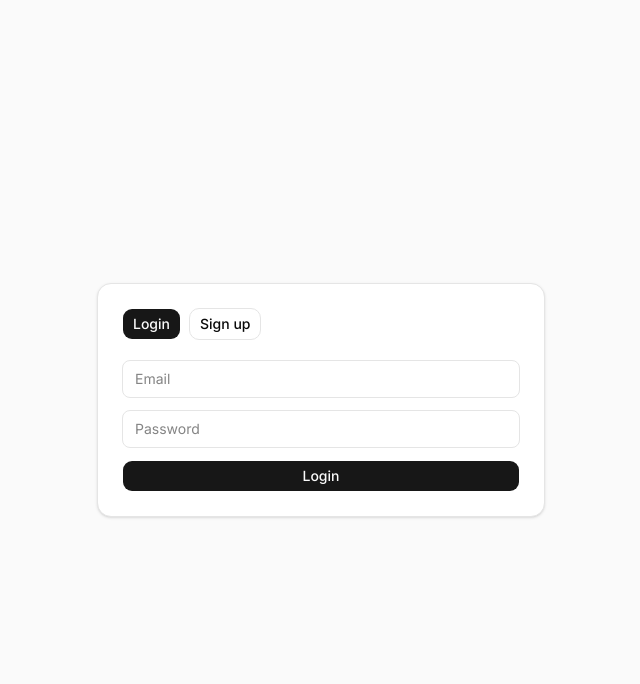
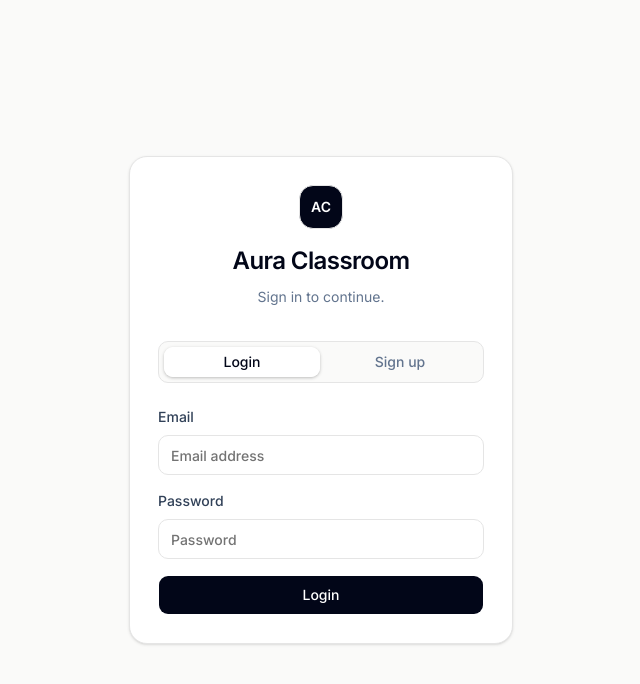
Before and after one commit to Musanna-al-akil/SDP200-AI-learning-hub, a Next.js app in the folder apps/web/: page / in a window 1280 px wide. Shown: the top 684 px of the page, without its empty margins (319-959 px from the left). Built offline with nearby package versions, Linux system fonts and the light colour scheme; no server answers.

Commit message:
Update app branding and enhance authentication UI

```diff
--- a/apps/web/src/app/dashboard/layout.tsx
+++ b/apps/web/src/app/dashboard/layout.tsx
@@ -31,7 +31,7 @@ export default function DashboardLayout({ children }: DashboardLayoutProps) {
                   <div className="rounded-md bg-sky-100 p-1.5 text-sky-700">
                     <GraduationCapIcon className="size-4" />
                   </div>
-                  <p className="text-lg font-medium tracking-tight text-foreground">Classroom</p>
+                  <p className="text-lg font-medium tracking-tight text-foreground">Aura Classroom</p>
                 </div>
               </div>
               <DashboardActions variant="header" />
--- a/apps/web/src/app/layout.tsx
+++ b/apps/web/src/app/layout.tsx
@@ -11,8 +11,8 @@ const inter = Inter({
 });
 
 export const metadata: Metadata = {
-  title: "AI-Enhanced Learning Hub",
-  description: "AI classroom platform",
+  title: "Aura Classroom",
+  description: "AI-enhanced classroom workspace for teaching and study.",
 };
 
 export default function RootLayout({
@@ -21,10 +21,7 @@ export default function RootLayout({
   children: React.ReactNode;
 }>) {
   return (
-    <html
-      lang="en"
-      className={`${inter.variable} h-full antialiased`}
-    >
+    <html lang="en" className={`${inter.variable} h-full antialiased`}>
       <body className="min-h-full flex flex-col">
         <AuthProvider>
           {children}
--- a/apps/web/src/app/page.tsx
+++ b/apps/web/src/app/page.tsx
@@ -2,8 +2,10 @@ import { AuthGate } from "@/components/auth/auth-gate";
 
 export default function Home() {
   return (
-    <main className="flex min-h-screen items-center justify-center bg-zinc-50 p-6">
-      <AuthGate />
+    <main className="flex min-h-screen items-center justify-center bg-stone-50 px-5 py-10 text-slate-950">
+      <div className="w-full max-w-sm">
+        <AuthGate />
+      </div>
     </main>
   );
 }
--- a/apps/web/src/components/auth/auth-gate.tsx
+++ b/apps/web/src/components/auth/auth-gate.tsx
@@ -1,10 +1,12 @@
 "use client";
 
 import { useRouter } from "next/navigation";
+import { Loader2Icon } from "lucide-react";
 import { FormEvent, useEffect, useState } from "react";
 import { toast } from "sonner";
 
 import { Button } from "@/components/shadcn/ui/button";
+import { Input } from "@/components/shadcn/ui/input";
 import { useAuth } from "@/lib/auth/auth-provider";
 
 export function AuthGate() {
@@ -44,52 +46,95 @@ export function AuthGate() {
   };
 
   if (isLoading || isAuthenticated) {
-    return <div className="text-sm text-muted-foreground">Checking authentication...</div>;
+    return (
+      <div className="flex items-center justify-center rounded-2xl border bg-white p-8 text-sm text-muted-foreground shadow-sm">
+        <Loader2Icon className="mr-2 size-4 animate-spin" />
+        Checking authentication...
+      </div>
+    );
   }
 
   return (
-    <section className="w-full max-w-md rounded-xl border bg-card p-6 shadow-sm">
-      <div className="mb-5 flex items-center gap-2">
-        <Button type="button" variant={mode === "login" ? "default" : "outline"} onClick={() => setMode("login")}>
+    <section className="w-full rounded-2xl border bg-white p-6 shadow-sm sm:p-7">
+      <div className="mb-8 text-center">
+        <div className="mx-auto mb-4 flex size-11 items-center justify-center rounded-xl border bg-slate-950 text-sm font-semibold text-white">
+          AC
+        </div>
+        <h1 className="text-2xl font-semibold tracking-tight text-slate-950">Aura Classroom</h1>
+        <p className="mt-2 text-sm leading-6 text-slate-500">
+          {mode === "signup" ? "Create an account to get started." : "Sign in to continue."}
+        </p>
+      </div>
+
+      <div className="mb-6 grid grid-cols-2 rounded-lg border bg-stone-50 p-1">
+        <Button
+          type="button"
+          variant="ghost"
+          className={mode === "login" ? "bg-white text-slate-950 shadow-sm hover:bg-white" : "text-slate-500"}
+          onClick={() => setMode("login")}
+        >
           Login
         </Button>
-        <Button type="button" variant={mode === "signup" ? "default" : "outline"} onClick={() => setMode("signup")}>
+        <Button
+          type="button"
+          variant="ghost"
+          className={mode === "signup" ? "bg-white text-slate-950 shadow-sm hover:bg-white" : "text-slate-500"}
+          onClick={() => setMode("signup")}
+        >
           Sign up
         </Button>
       </div>
 
-      <form className="space-y-3" onSubmit={handleSubmit}>
+      <form className="space-y-4" onSubmit={handleSubmit}>
         {mode === "signup" ? (
-          <input
+          <label className="block text-sm font-medium text-slate-700">
+            Full name
+            <Input
               required
               value={name}
-            onChange={event => setName(event.target.value)}
+              onChange={(event) => setName(event.target.value)}
               placeholder="Full name"
-            className="w-full rounded-md border px-3 py-2 text-sm"
+              className="mt-2 h-10 bg-white px-3"
             />
+          </label>
         ) : null}
 
-        <input
+        <label className="block text-sm font-medium text-slate-700">
+          Email
+          <Input
             required
             type="email"
             value={email}
-          onChange={event => setEmail(event.target.value)}
-          placeholder="Email"
-          className="w-full rounded-md border px-3 py-2 text-sm"
+            onChange={(event) => setEmail(event.target.value)}
+            placeholder="Email address"
+            className="mt-2 h-10 bg-white px-3"
           />
+        </label>
 
-        <input
+        <label className="block text-sm font-medium text-slate-700">
+          Password
+          <Input
             required
             minLength={8}
             type="password"
             value={password}
-          onChange={event => setPassword(event.target.value)}
+            onChange={(event) => setPassword(event.target.value)}
             placeholder="Password"
-          className="w-full rounded-md border px-3 py-2 text-sm"
+            className="mt-2 h-10 bg-white px-3"
           />
+        </label>
 
-        <Button className="w-full" disabled={isSubmitting} type="submit">
-          {isSubmitting ? "Please wait..." : mode === "signup" ? "Create account" : "Login"}
+        <Button className="h-10 w-full bg-slate-950 text-white hover:bg-slate-800" disabled={isSubmitting} type="submit">
+          {isSubmitting ? (
+            <>
+              <Loader2Icon className="size-4 animate-spin" />
+              Please wait...
+            </>
+          ) : mode === "signup" ? (
+            "Create account"
+          ) : (
+            "Login"
+          )}
         </Button>
       </form>
     </section>
--- a/apps/web/src/components/shadcn/app-sidebar.tsx
+++ b/apps/web/src/components/shadcn/app-sidebar.tsx
@@ -120,8 +120,8 @@ export function AppSidebar({ ...props }: React.ComponentProps<typeof Sidebar>) {
                   <GraduationCapIcon className="size-4" />
                 </div>
                 <div className="grid flex-1 text-left text-sm leading-tight">
-                  <span className="truncate font-semibold">SDP Versity</span>
-                  <span className="truncate text-xs text-sidebar-foreground/70">Classroom</span>
+                  <span className="truncate font-semibold">Aura Classroom</span>
+                  <span className="truncate text-xs text-sidebar-foreground/70">Teaching workspace</span>
                 </div>
               </Link>
             </SidebarMenuButton>
--- a/apps/web/src/lib/api/config.ts
+++ b/apps/web/src/lib/api/config.ts
@@ -5,6 +5,6 @@ const rawApiBaseUrl =
 
 export const appConfig = {
   apiBaseUrl: rawApiBaseUrl.replace(/\/+$/, ""),
-  appName: process.env.NEXT_PUBLIC_APP_NAME ?? "AI-Enhanced Learning Hub",
+  appName: process.env.NEXT_PUBLIC_APP_NAME ?? "Aura Classroom",
   appEnv: process.env.NEXT_PUBLIC_APP_ENV ?? "development",
 } as const;
```
Lines whose indentation alone changed are shown as unchanged.
